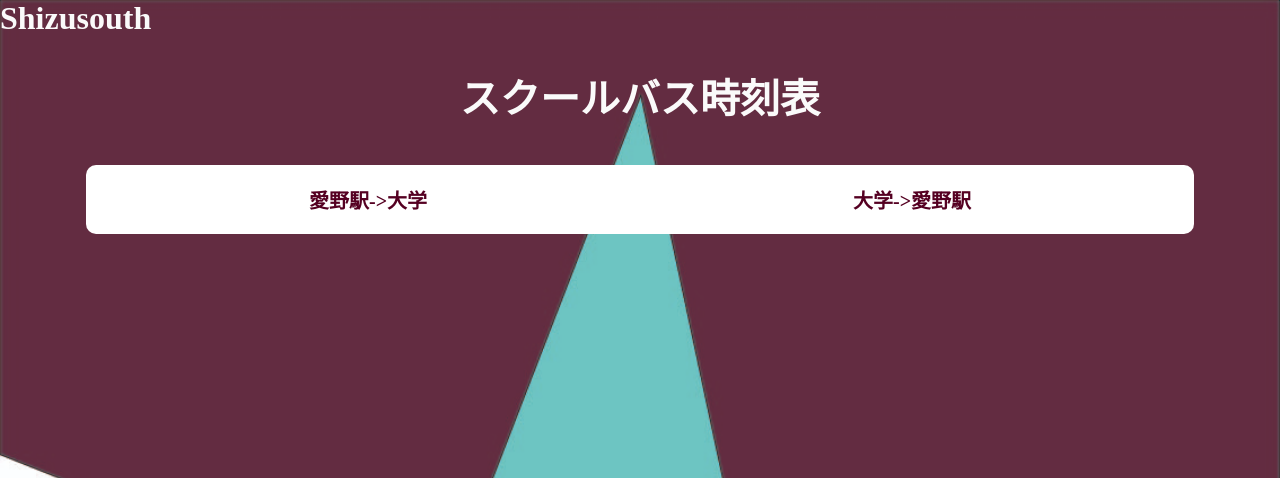
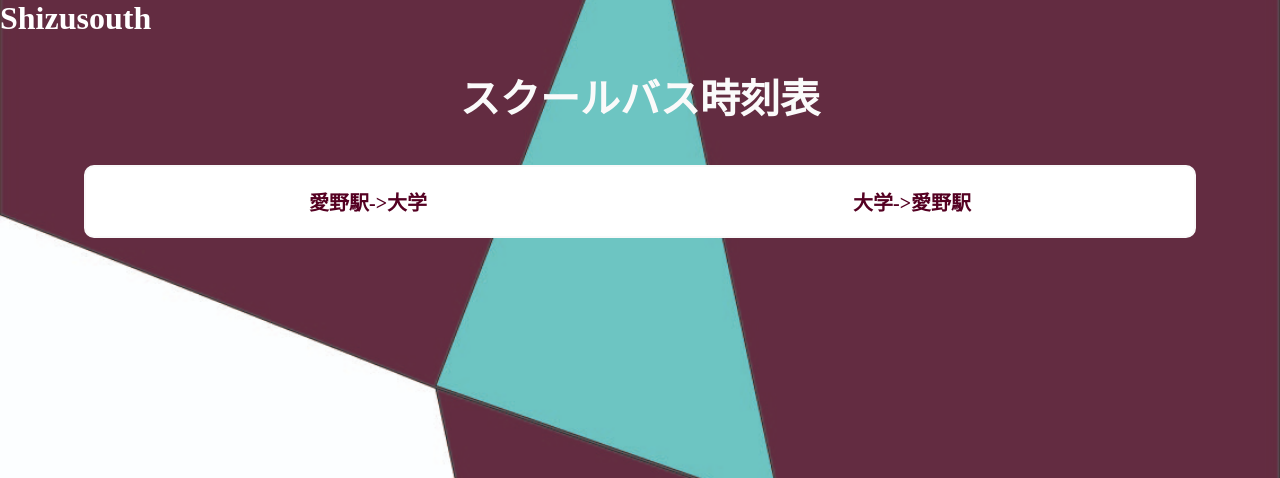
Before and after one commit to supica8219/Shizusouth, a PHP site: page /BUS/index.html in a window 1280 px wide. Shown: the top 478 px of the page. Run offline with PHP 8.4, Linux system fonts and the light colour scheme.

Commit message:
見た目

```diff
--- a/BUS/index.html
+++ b/BUS/index.html
@@ -30,7 +30,7 @@
         <li><a href="https://shizusouth.com/BUS/index.html"><span class="material-icons"style="font-size:40px;">directions_bus_filled</span><p style="font-size:20px;font-weight:bold;">バス</p></a></li>
       </ul>
     </header>
-      <h1>Shizusouth</h1>
+      <h1><a href="https://shizusouth.com/"style="color:#ffffff;">Shizusouth</a></h1>
       <p class="theme"style="font-size:40px;">スクールバス時刻表</p>
     <script src="https://shizusouth.com/BUS/bus.js"></script>
   </body>
--- a/CSS/styles.css
+++ b/CSS/styles.css
@@ -1,7 +1,11 @@
 *{margin:0px;padding:0px;}
 body{
  background-image: url("../img/logo.jpg");
- background-size: 100%;
+  background-position: center center;
+  background-repeat: no-repeat;
+  background-attachment: fixed;
+  background-size: cover;
+  background-color: #660033;
 }
 li{list-style: none;}
 a{text-decoration: none;}
@@ -39,6 +43,7 @@ header{
 }
 .content{
   background-color: #ffffff;
+  border:2px solid #f9f9f9;
   display:flex;
   width:85%;
   margin:10px auto;
--- a/STATION/index.html
+++ b/STATION/index.html
@@ -30,7 +30,7 @@
         <li><a href="https://shizusouth.com/BUS/index.html"><span class="material-icons"style="font-size:40px;">directions_bus_filled</span><p style="font-size:20px;font-weight:bold;">バス</p></a></li>
       </ul>
     </header>
-      <h1>Shizusouth</h1>
+    <h1><a href="https://shizusouth.com/"style="color:#ffffff;">Shizusouth</a></h1>
       <p class="theme"style="font-size:40px;">愛野駅時刻表</p>
     <script src="https://shizusouth.com/STATION/station.js"></script>
   </body>
```
